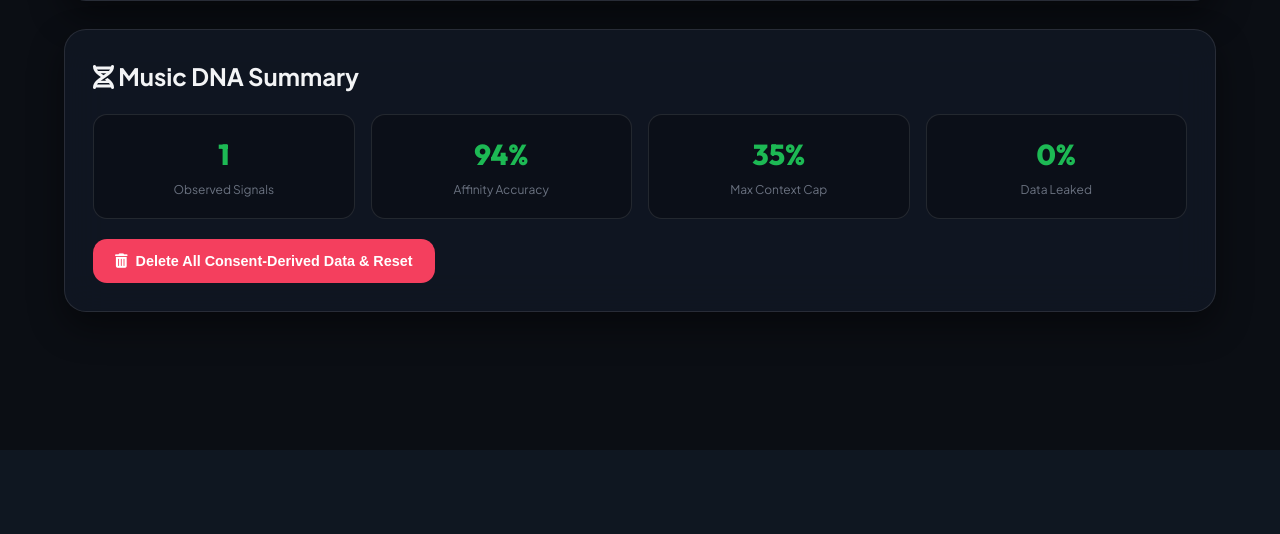
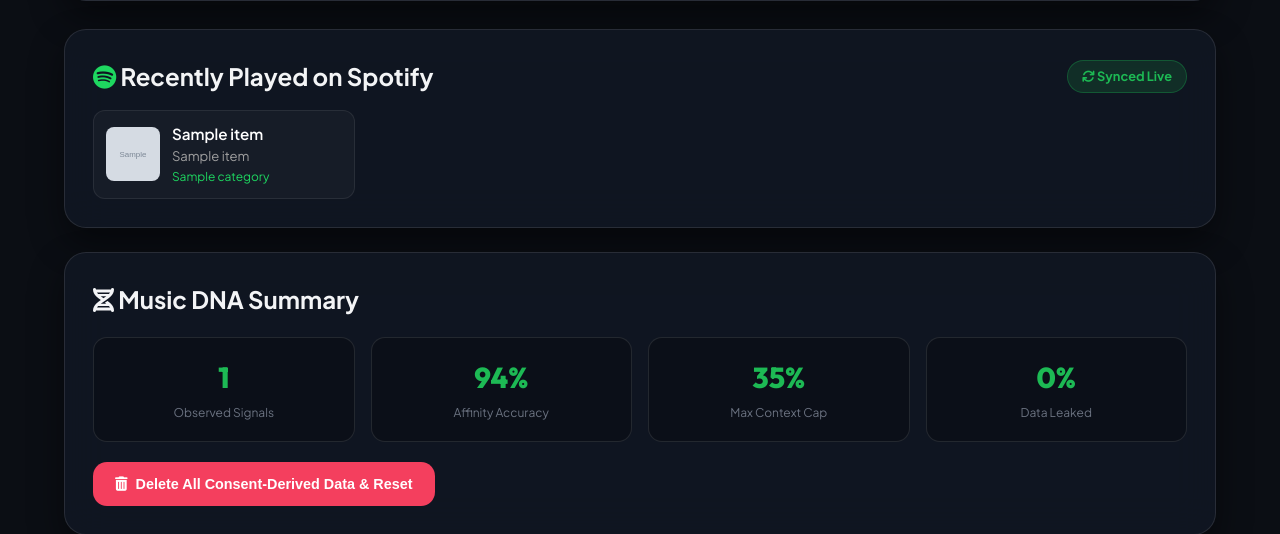
Before and after one commit to mthotaml/EcoSense_AntiGravity, a Python web app: template echosense/templates/index.html in a window 1280 px wide. Shown: the part 1479-2013 px from the top of the page. Before the commit the page ends 1929 px from the top, so only its background shows below. Run offline with Jinja, Linux system fonts and the light colour scheme; the template is opened without the code that fills it: most values are stand-ins (such as "Sample title", 1, 10 or a date in 2020); grey boxes marked "Sample" are stand-in pictures.

Commit message:
Add Recently Played on Spotify section to UI synced with Spotify Web API

```diff
--- a/echosense/templates/index.html
+++ b/echosense/templates/index.html
@@ -217,6 +217,26 @@
                 </div>
             </section>
 
+            <!-- Recently Played on Spotify Section -->
+            <section class="recently-played-section card" style="margin-bottom: 24px;">
+                <div style="display: flex; justify-content: space-between; align-items: center; margin-bottom: 16px;">
+                    <h2><i class="fa-brands fa-spotify" style="color: #1ed760;"></i> Recently Played on Spotify</h2>
+                    <span class="badge badge-success"><i class="fa-solid fa-sync"></i> Synced Live</span>
+                </div>
+                <div class="recent-tracks-grid" style="display: grid; grid-template-columns: repeat(auto-fill, minmax(220px, 1fr)); gap: 16px;">
+                    {% for item in recent_tracks %}
+                    <div class="recent-track-card" style="background: rgba(255, 255, 255, 0.03); border: 1px solid rgba(255, 255, 255, 0.08); border-radius: 12px; padding: 12px; display: flex; gap: 12px; align-items: center;">
+                        <img src="{{ item.cover_url }}" alt="" style="width: 54px; height: 54px; border-radius: 8px; object-fit: cover;">
+                        <div style="flex: 1; min-width: 0;">
+                            <div style="font-weight: 600; font-size: 0.95rem; white-space: nowrap; overflow: hidden; text-overflow: ellipsis; color: #fff;">{{ item.title }}</div>
+                            <div style="font-size: 0.82rem; color: #a0a0a0; white-space: nowrap; overflow: hidden; text-overflow: ellipsis;">{{ item.artist_name }}</div>
+                            <div style="font-size: 0.75rem; color: #1ed760; margin-top: 2px;">{{ item.category }}</div>
+                        </div>
+                    </div>
+                    {% endfor %}
+                </div>
+            </section>
+
             <!-- 9. Music DNA Summary -->
             <section class="dna-summary-section card">
                 <h2><i class="fa-solid fa-dna"></i> Music DNA Summary</h2>
```
Also changed, not shown: echosense/src/echosense/product_app.py (+12 -0 lines).
